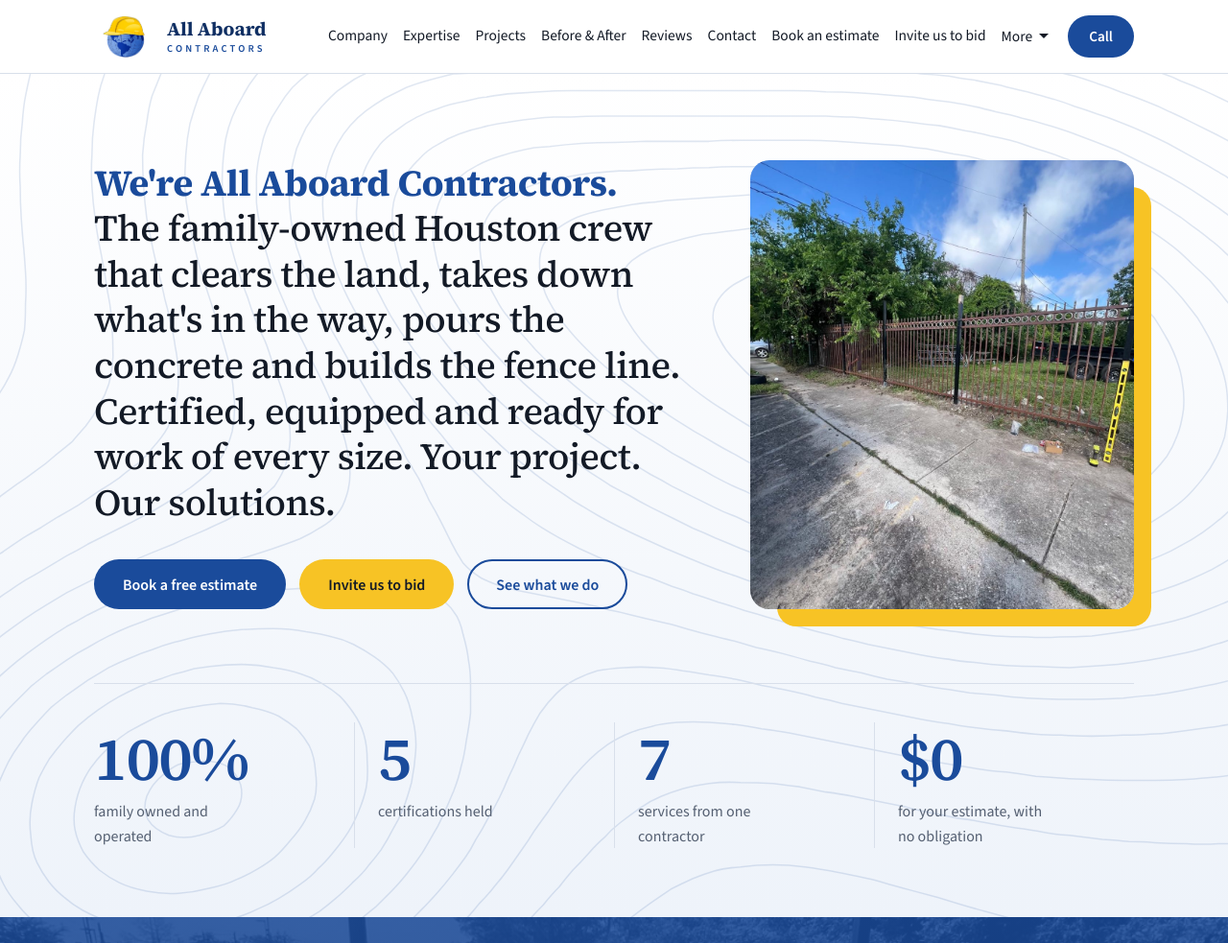
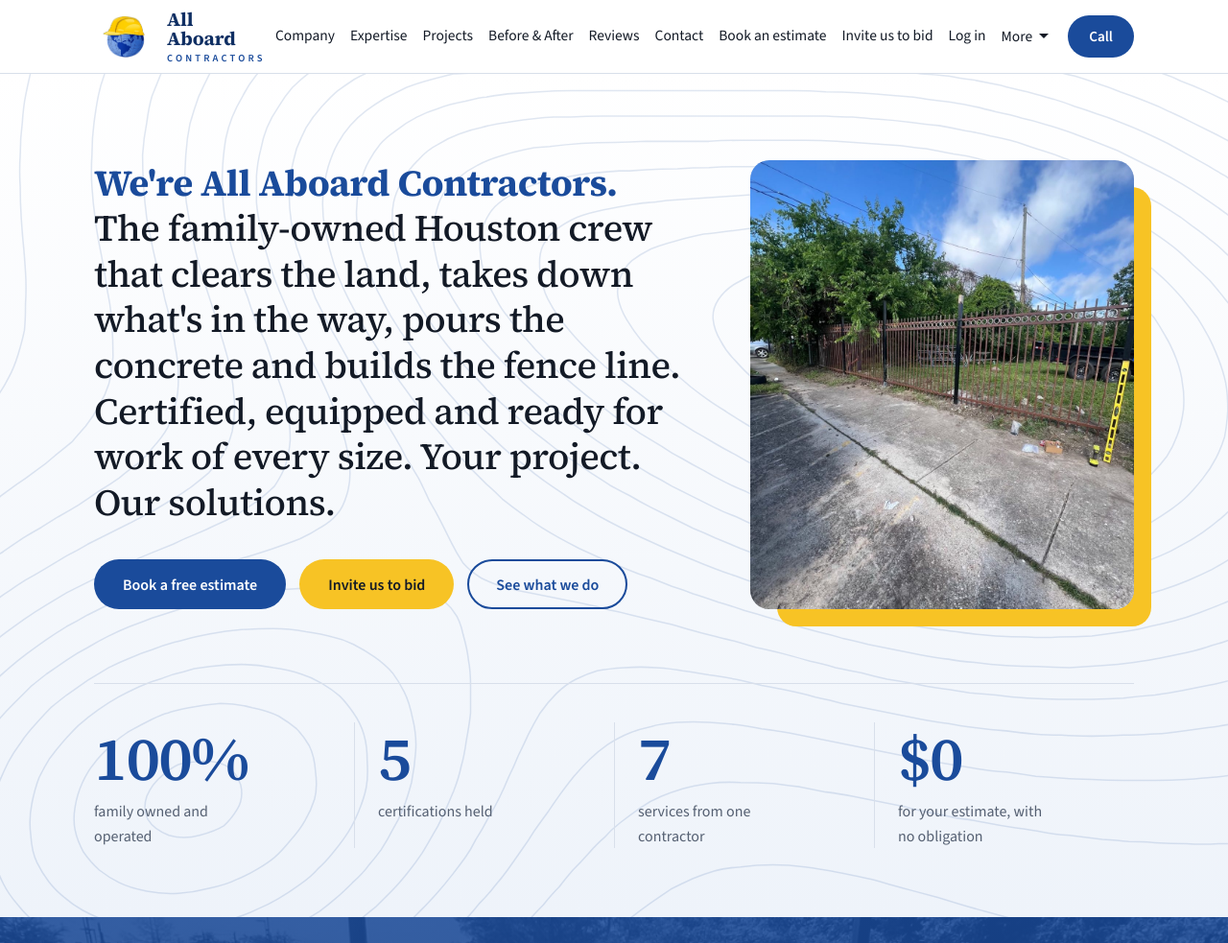
Before and after one commit to allaboardcontractors/allaboardcontractors.github.io, an Eleventy site: page src/index.njk in a window 1280 px wide. Shown: the top 983 px of the page at 96% size. Built offline with nearby package versions, Linux system fonts and the light colour scheme; Eleventy itself is replaced by a stand-in of ours; files that its build step writes are made by us from their sources; no server answers.

Commit message:
Add Log in shortcut tab to nav

```diff
--- a/src/_includes/layouts/base.njk
+++ b/src/_includes/layouts/base.njk
@@ -70,6 +70,7 @@
       <a href="/#contact">Contact</a>
       <a href="/book-an-estimate/">Book an estimate</a>
       <a href="/invite-us-to-bid/">Invite us to bid</a>
+      <a href="https://muse.ai/artifacts" target="_blank" rel="noopener">Log in</a>
       <div class="nav-drop">
         <button class="nav-drop__btn" type="button" aria-expanded="false" aria-controls="nav-more">More</button>
         <div class="nav-drop__menu" id="nav-more">
```
